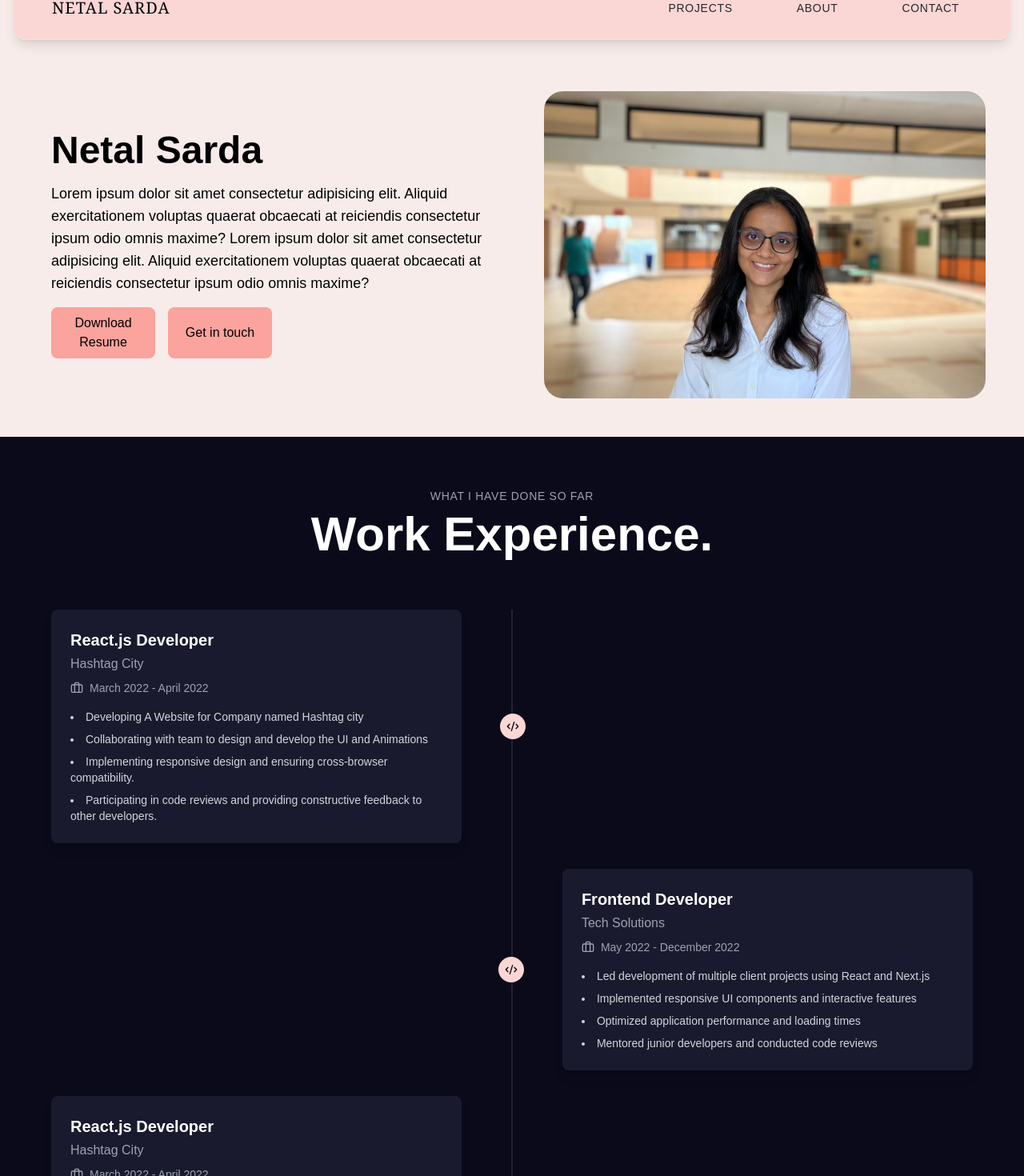
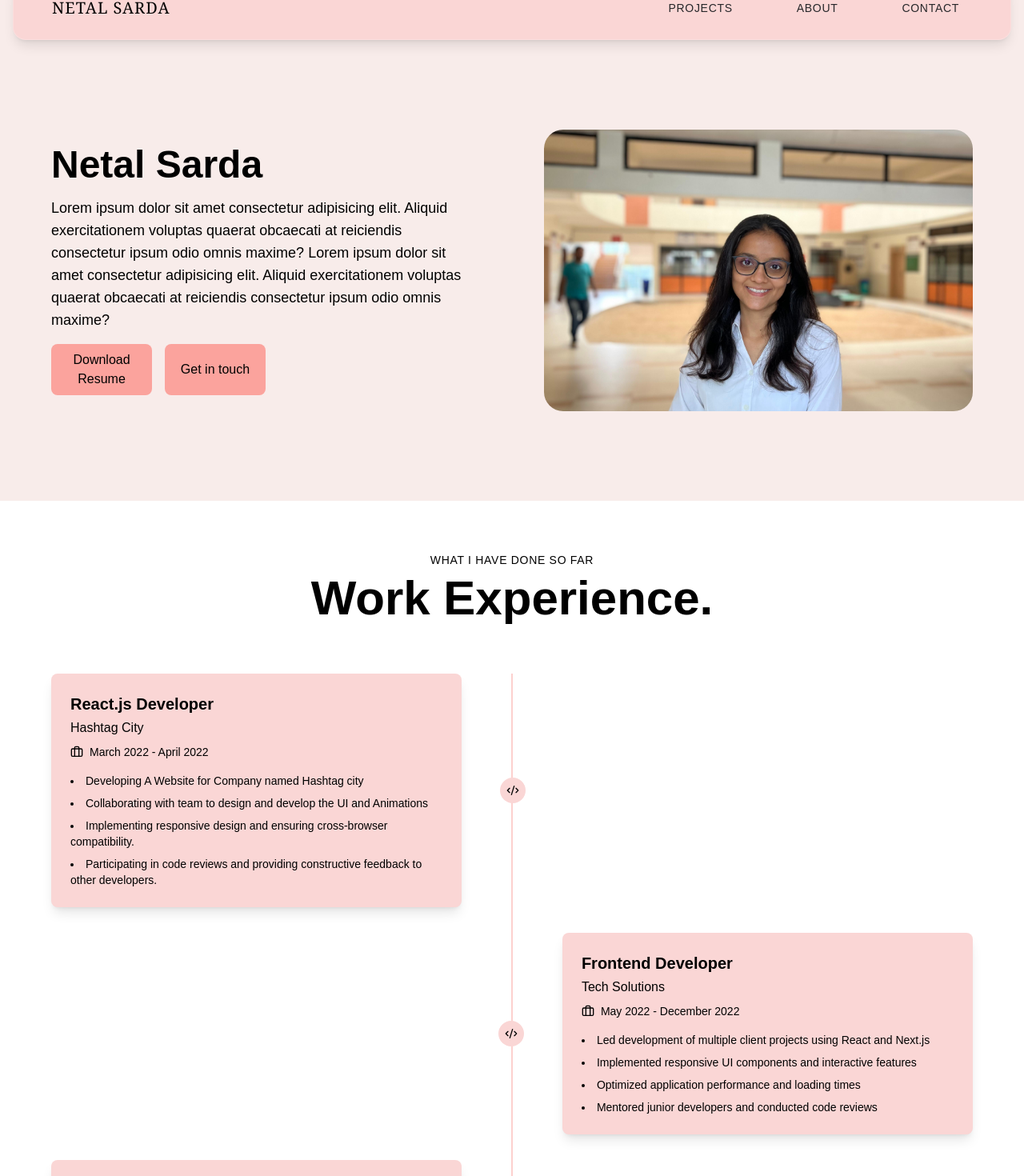
Before and after one commit to NetalSarda/my-portfolio, a Next.js app: page /about in a window 1280 px wide. Shown: the part 70-1540 px from the top of the page at 80% size. Built offline with nearby package versions, Linux system fonts and the light colour scheme.

Commit message:
homepage updated

```diff
--- a/src/app/globals.css
+++ b/src/app/globals.css
@@ -12,6 +12,7 @@
   --bg-light: #fad6d5;
   --nav-text: #000000;
   --card-bg: #fad6d5;
+  --white-bg:#ffffff;
   --hero-bg: #fad6d5;
   --nav-bg: #fad6d5;
   --text-right: #fad8dd
--- a/src/components/About/AboutHero.jsx
+++ b/src/components/About/AboutHero.jsx
@@ -2,7 +2,7 @@ import React from "react";
 
 const AboutHero = () => {
   return (
-    <div className="w-full h-auto lg:h-[60vh] mt-4 gap-4 flex flex-col lg:flex-row p-8">
+    <div className="w-full h-auto lg:h-[60vh] my-12 gap-4 flex flex-col lg:flex-row p-8">
       <div className="flex-1 flex flex-col justify-center h-full px-8 py-4 space-y-4">
         <h1 className="text-5xl"><b>Netal Sarda</b></h1>
         <p className="text-lg">
@@ -21,7 +21,7 @@ const AboutHero = () => {
           </button>
         </div>
       </div>
-      <div className="p-4 flex-1 h-full">
+      <div className="p-8 flex-1 h-full">
         {/* Image */}
         <img
           className="h-full w-full object-cover rounded-3xl overflow-hidden"
--- a/src/components/About/Experience.jsx
+++ b/src/components/About/Experience.jsx
@@ -63,19 +63,19 @@ const timelineData = [
 
 export default function WorkExperience() {
   return (
-    <div className="min-h-screen bg-[#0a0a1a] px-4 py-16 text-white md:px-8 lg:px-16">
+    <div className="min-h-screen bg-[var(--white-bg)] px-4 py-16 text-[var(--text-color)] md:px-8 lg:px-16">
       <div className="mx-auto max-w-6xl">
         <div className="mb-16 text-center">
-          <h2 className="mb-2 text-sm uppercase tracking-wider text-gray-400">WHAT I HAVE DONE SO FAR</h2>
-          <h1 className="text-4xl font-bold sm:text-5xl md:text-6xl">Work Experience.</h1>
+          <h2 className="mb-2 text-sm uppercase tracking-wider text-black">WHAT I HAVE DONE SO FAR</h2>
+          <h1 className="text-4xl text-black font-bold sm:text-5xl md:text-6xl">Work Experience.</h1>
         </div>
 
         <div className="relative">
           {/* Timeline line */}
-          <div className="absolute left-[50%] top-0 hidden h-full w-px -translate-x-[50%] bg-white/20 md:block" />
+          <div className="absolute left-[50%] top-0 hidden h-full w-px -translate-x-[50%] bg-[var(--background)] md:block" />
 
           {/* Mobile timeline line */}
-          <div className="absolute left-4 top-0 h-full w-px bg-white/20 md:hidden" />
+          <div className="absolute left-4 top-0 h-full w-px bg-[var(--background)] md:hidden" />
 
           <div className="relative space-y-8">
             {timelineData.map((item, index) => (
@@ -89,7 +89,7 @@ export default function WorkExperience() {
                   </div>
                   <div className="relative flex h-8 w-8 items-center justify-center">
                     <div className="absolute flex h-8 w-8 items-center justify-center rounded-full bg-[var(--card-bg)]">
-                      <Code2 className="h-4 w-4 text-black" />
+                      <Code2 className="h-4 w-4 text-[var(--text-color)]" />
                     </div>
                   </div>
                   <div className="w-1/2" />
@@ -98,8 +98,8 @@ export default function WorkExperience() {
                 {/* Mobile layout */}
                 <div className="flex max-w-[calc(100%-20px)] md:hidden">
                   <div className="relative flex h-8 w-8 items-center justify-center">
-                    <div className="absolute flex h-8 w-8 items-center justify-center rounded-full bg-white/10">
-                      <Code2 className="h-4 w-4 text-white" />
+                    <div className="absolute flex h-8 w-8 items-center justify-center rounded-full bg-[var(--background)]">
+                      <Code2 className="h-4 w-4 text-[var(--text-color)]" />
                     </div>
                   </div>
                   <div className="flex-1 pl-2">
@@ -117,14 +117,14 @@ export default function WorkExperience() {
 
 function TimelineCard({ title, company, date, points }) {
   return (
-    <div className="rounded-lg bg-[#1a1a2e] p-6 shadow-lg">
+    <div className="rounded-lg bg-[var(--bg-light)] p-6 shadow-lg">
       <h3 className="mb-1 text-xl font-bold">{title}</h3>
-      <p className="mb-2 text-gray-400">{company}</p>
-      <div className="mb-4 flex items-center gap-2 text-sm text-gray-400">
+      <p className="mb-2 text-[var(--text-color)]">{company}</p>
+      <div className="mb-4 flex items-center gap-2 text-sm text-[var(--text-color)]">
         <Briefcase className="h-4 w-4" />
         {date}
       </div>
-      <ul className="list-inside space-y-2 text-sm text-gray-300">
+      <ul className="list-inside space-y-2 text-sm text-[var(--text-color)]">
         {points.map((point, index) => (
           <li key={index} className="list-disc">
             {point}
--- a/src/components/Home/Introduction/AboutRight.jsx
+++ b/src/components/Home/Introduction/AboutRight.jsx
@@ -2,8 +2,8 @@ import React from 'react'
 
 const AboutRight = () => {
   return (
-    <div className='lg:h-full bg-[var(--card-bg)] h-[50vh] lg:w-1/2 w-full '>
-
+    <div className='lg:h-full bg-[var(--background)] h-[50vh] lg:w-1/2 w-full '>
+      <div className="text-[var(--text-color)] font-bold font-serif"> Get in touch </div>
     </div>
   )
 }
--- a/src/components/Home/Introduction/Designation.jsx
+++ b/src/components/Home/Introduction/Designation.jsx
@@ -2,7 +2,7 @@ import React from 'react'
 
 const Designation = () => {
   return (
-    <div className='lg:w-[60%] bg-[var(--card-bg)] h-[60vh] lg:h-full w-full gap-4 '>
+    <div className='lg:w-[90%] bg-[var(--card-bg)] h-[60vh] lg:h-full w-full gap-4 '>
       Sorry : )
     </div>
   )
--- a/src/components/Home/Introduction/ImageBanner.jsx
+++ b/src/components/Home/Introduction/ImageBanner.jsx
@@ -2,7 +2,7 @@ import React from "react";
 
 const ImageBanner = () => {
   return <div className="lg:h-full bg-[var(--card-bg)] h-[40vh] lg:w-[40%] w-full">
-    <img src="/images/profile-photo.jpg" className="h-full w-full object-cover" alt="" />
+    <img src="/images/photo.jpg" className="h-full w-full object-cover" alt="" />
   </div>;
 };
 
```
